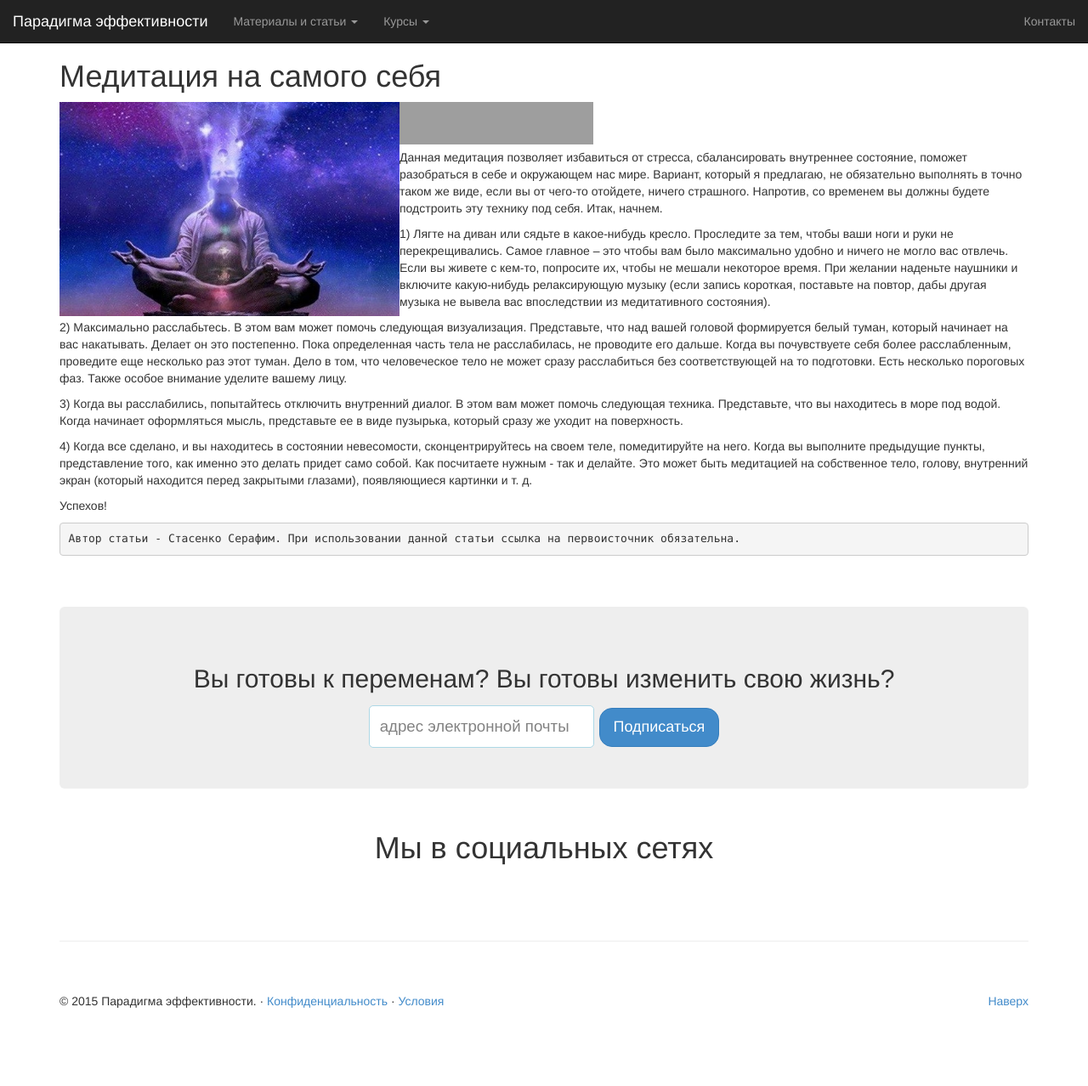
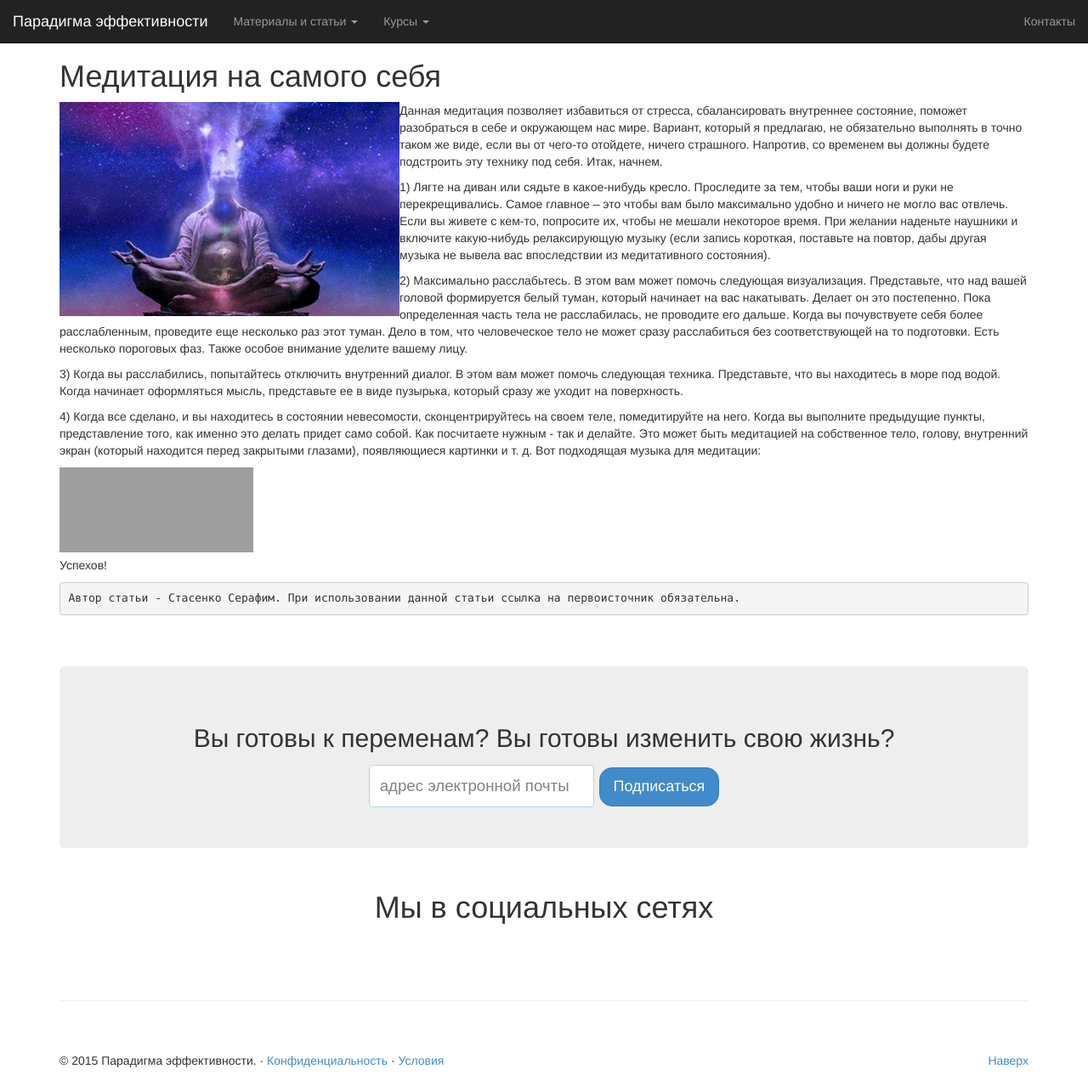
Before and after one commit to EfficiencyParadigm/EfficiencyParadigm.github.io, a Jekyll site: the page built from content/businessContent/meditation.md, in a window 1280 px wide and 1278 px high. Shown: the whole window at 85% size. Built offline with Jekyll 4.4.1, drawn with Linux system fonts in a browser that asks for light colours; grey boxes are pictures that could not be loaded.

Commit message:
Update meditation.md

```diff
--- a/content/businessContent/meditation.md
+++ b/content/businessContent/meditation.md
@@ -5,7 +5,6 @@
 # Медитация на самого себя
 
 <img src="/images/slider/default.jpg" alt="alt text" class="pull-left" title="Title" width="400" />
-<iframe width="20%" height="50" scrolling="no" frameborder="no" src="https://w.soundcloud.com/player/?url=https%3A//api.soundcloud.com/tracks/2275316&amp;auto_play=false&amp;hide_related=false&amp;show_comments=true&amp;show_user=true&amp;show_reposts=false&amp;visual=true"></iframe>
 Данная медитация позволяет избавиться от стресса, сбалансировать внутреннее состояние, поможет разобраться в себе и окружающем нас мире.
 Вариант, который я предлагаю, не обязательно выполнять в точно таком же виде, если вы от чего-то отойдете, ничего страшного. Напротив, со временем вы должны будете подстроить эту технику под себя.
 Итак, начнем.
@@ -17,7 +16,8 @@
 3) Когда вы расслабились, попытайтесь отключить внутренний диалог. В этом вам может помочь следующая техника. Представьте, что вы находитесь в море под водой. Когда начинает оформляться мысль, представьте ее в виде пузырька, который сразу же уходит на поверхность.
 
 4) Когда все сделано, и вы находитесь в состоянии невесомости, сконцентрируйтесь на своем теле, помедитируйте на него. Когда вы выполните предыдущие пункты, представление того, как именно это делать придет само собой. Как посчитаете нужным - так и делайте. Это может быть медитацией на собственное тело, голову, внутренний экран (который находится перед закрытыми глазами), появляющиеся картинки и т. д.
-
+Вот подходящая музыка для медитации:
+<iframe width="20%" height="100" scrolling="no" frameborder="no" src="https://w.soundcloud.com/player/?url=https%3A//api.soundcloud.com/tracks/2275316&amp;auto_play=false&amp;hide_related=false&amp;show_comments=true&amp;show_user=true&amp;show_reposts=false&amp;visual=true"></iframe>
 Успехов!
 
 	Автор статьи - Стасенко Серафим. При использовании данной статьи ссылка на первоисточник обязательна.
```
